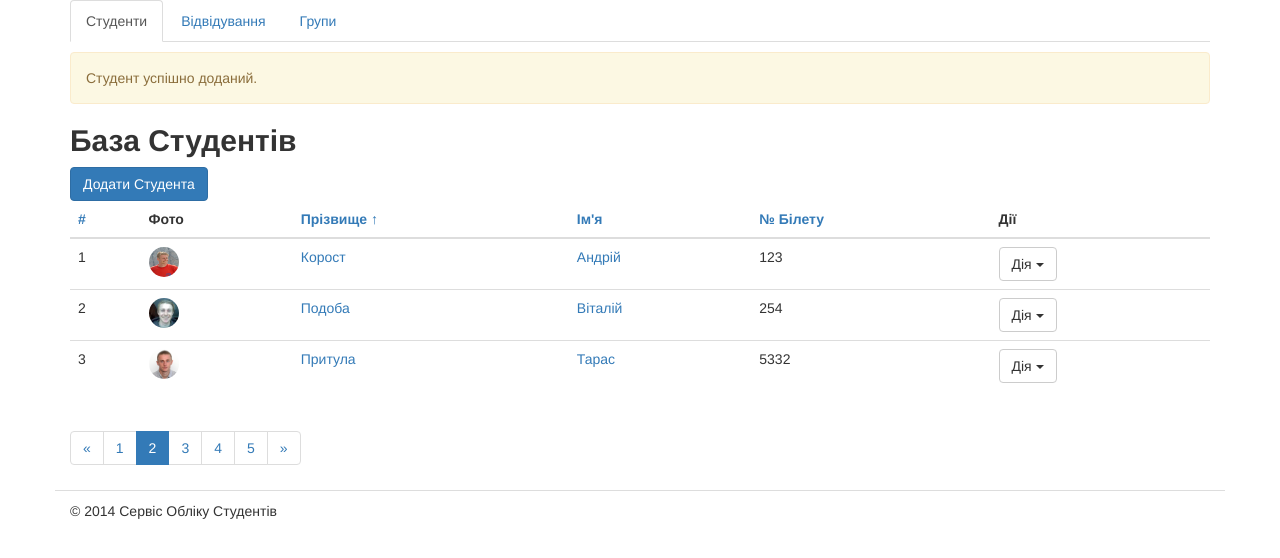
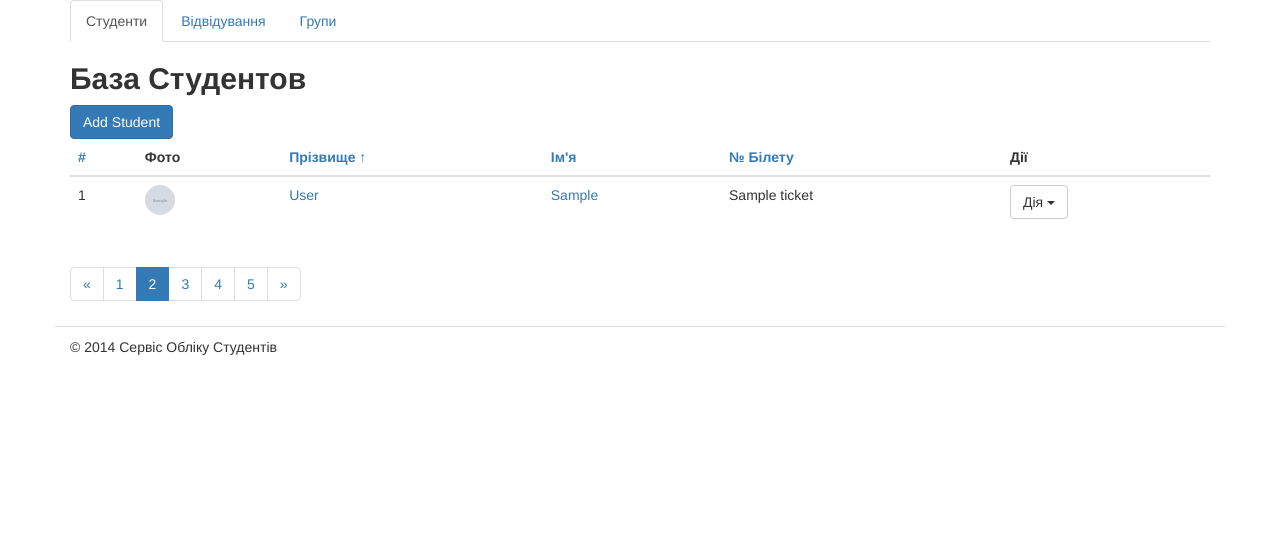
Before and after one commit to Alexanader/Studentsdb, a Django app: template students/templates/students/students_list.html in a window 1280 px wide. Shown: the part 70-628 px from the top of the page. Run offline with Django 3.2, Linux system fonts and the light colour scheme; the template is opened without the code that fills it: most values are stand-ins (such as "Sample title", 1, 10 or a date in 2020); grey boxes marked "Sample" are stand-in pictures; some libraries are stand-ins or nearby versions.

Commit message:
Add base.html and dynamics URLs

```diff
--- /dev/null
+++ b/students/templates/students/base.html
@@ -0,0 +1,82 @@
+{% load static from staticfiles%}
+
+
+<!DOCTYPE html>
+<html lang="uk">
+<head>
+  <meta charset="UTF-8"/>
+  <title>Сервіс Обліку Студентів - {% block meta_title%}{% endblock meta_title%}</title>
+  <meta name="description" value="Система Обліку Студентів Навчального Закладу" />
+  <meta name="viewport" content="width=device-width, initial-scale=1">
+
+  <link rel="stylesheet"
+        href="https://cdn.jsdelivr.net/bootstrap/3.3.0/css/bootstrap.min.css">
+  <link rel="stylesheet"
+        href="{% static "css/main.css" %}">
+
+  {% block extra_css %}{% endblock extra_css %}
+</head>
+<body>
+
+  <!-- Start Container -->
+  <div class="container">
+
+    <!-- Start Header -->
+    <div class="row" id="header">
+      <div class="col-xs-8">
+        <h1>Сервіс Обліку Студентів</h1>
+      </div>
+      <div class="col-xs-4" id="group-selector">
+        <strong>Група:</strong>
+        <select>
+          <option value="">Усі Студенти</option>
+          <option value="">Мтм-21, Віталій Подоба</option>
+          <option value="">Мтм-22, Андрій Петров</option>
+        </select>
+      </div>
+    </div>
+    <!-- End Header -->
+
+    <!-- Start subheader -->
+    <div class="row" id="sub-header">
+      <div class="col-xs-12">
+        <ul class="nav nav-tabs" role="tablist">
+          <li role="presentation" class="active"><a href= {% url "home"%}>Студенти</a></li>
+          <li role="presentation"><a href="/juornal">Відвідування</a></li>
+          <li role="presentation"><a href={% url "groups"%}>Групи</a></li>
+        </ul>
+      </div>
+    </div>
+    <!-- End subheader -->
+
+    <!-- Start Content Columns -->
+    <div class="row" id="content-columns">
+      <div class="col-xs-12" id="content-column">
+        {% comment "Not used alert so far" %}
+        <div class="alert alert-warning" role="alert">Status Update! </div>
+        {% endcomment %}
+        <h2>{% block title %} {% endblock title %}</h2>
+        {% block content %} {% endblock content %}
+
+
+      </div>
+    </div>
+    <!-- End Content Columns -->
+
+    <!-- Start Footer -->
+    <div class="row" id="footer">
+      <div class="col-xs-12">
+        &copy; 2014 Сервіс Обліку Студентів
+      </div>
+    </div>
+    <!-- End Footer -->
+
+  </div>
+  <!-- End Container -->
+
+  <!-- Javascripts Inclusion -->
+  <script src="http://ajax.googleapis.com/ajax/libs/jquery/2.1.1/jquery.min.js"></script>
+  <script src="https://cdn.jsdelivr.net/bootstrap/3.3.0/js/bootstrap.min.js"></script>
+  {% block extra_js %}{% endblock extra_js %}
+</body>
+</html>
--- a/students/templates/students/students_list.html
+++ b/students/templates/students/students_list.html
@@ -1,57 +1,13 @@
-<!DOCTYPE html>
-<html lang="uk">
-<head>
-  <meta charset="UTF-8"/>
-  <title>Сервіс Обліку Студентів</title>
-  <meta name="description" value="Система Обліку Студентів Навчального Закладу" />
-  <meta name="viewport" content="width=device-width, initial-scale=1">
+{% extends "students/base.html" %}
 
-  <link rel="stylesheet"
-        href="https://cdn.jsdelivr.net/bootstrap/3.3.0/css/bootstrap.min.css">
-  <link rel="stylesheet"
-        href="/static/css/main.css">
-</head>
-<body>
+{% load static from staticfiles%}
 
-  <!-- Start Container -->
-  <div class="container">
+{% block meta_title %} Студенты {% endblock meta_title %}
 
-    <!-- Start Header -->
-    <div class="row" id="header">
-      <div class="col-xs-8">
-        <h1>Сервіс Обліку Студентів</h1>
-      </div>
-      <div class="col-xs-4" id="group-selector">
-        <strong>Група:</strong>
-        <select>
-          <option value="">Усі Студенти</option>
-          <option value="">Мтм-21, Віталій Подоба</option>
-          <option value="">Мтм-22, Андрій Петров</option>
-        </select>
-      </div>
-    </div>
-    <!-- End Header -->
+{% block title %} База Студентов {% endblock title %}
 
-    <!-- Start subheader -->
-    <div class="row" id="sub-header">
-      <div class="col-xs-12">
-        <ul class="nav nav-tabs" role="tablist">
-          <li role="presentation" class="active"><a href= {% url "home"%}>Студенти</a></li>
-          <li role="presentation"><a href="/juornal">Відвідування</a></li>
-          <li role="presentation"><a href={% url "groups"%}>Групи</a></li>
-        </ul>
-      </div>
-    </div>
-    <!-- End subheader -->
-
-    <!-- Start Content Columns -->
-    <div class="row" id="content-columns">
-      <div class="col-xs-12" id="content-column">
-
-        <div class="alert alert-warning" role="alert">Студент успішно доданий.</div>
-
-        <h2>База Студентів</h2>
-        <a href = {%url "students_add" %} class="btn btn-primary">Додати Студента</a>
+{% block content %}
+<a href = "{% url "students_add" %}" class="btn btn-primary"> Add Student </a>
 
         <!-- Start Students Listing -->
         <table class="table">
@@ -66,12 +22,13 @@
             </tr>
           </thead>
           <tbody>
+          {% for student in students %}
             <tr>
-              <td>1</td>
-              <td><img class="img-circle" src="/static/img/podoba3.jpg" height="30" width="30" /></td>
-              <td><a href= {% url "students_edit" 123 %}>Корост</a></td>
-              <td><a href={% url "students_edit" 123 %}>Андрій</a></td>
-              <td>123</td>
+              <td>{{ forloop.counter }}</td>
+              <td><img class="img-circle" src="{% static student.image %}" height="30" width="30" /></td>
+              <td><a href= {% url "students_edit" student.id%}">{{ student.last_name}}</a></td>
+              <td><a href={% url "students_edit" student.id %}>{{student.first_name}}</a></td>
+              <td>{{student.ticket}}</td>
               <td>
                 <div class="btn-group">
                   <button type="button" class="btn btn-default dropdown-toggle"
@@ -79,53 +36,14 @@
                     <span class="caret"></span>
                   </button>
                   <ul class="dropdown-menu" role="menu">
-                    <li><a href={% url "students_edit" 123 %}>Редагувати</a></li>
+                    <li><a href={% url "students_edit" student.id %}>Редагувати</a></li>
                     <li><a href="/journal/1">Відвідування</a></li>
-                    <li><a href={% url "students_delete" 123 %}>Видалити</a></li>
+                    <li><a href={% url "students_delete" student.id %}>Видалити</a></li>
                   </ul>
                 </div>
               </td>
             </tr>
-            <tr>
-              <td>2</td>
-              <td><img class="img-circle" src="/static/img/me.jpeg" height="30" width="30" /></td>
-              <td><a href={% url "students_edit" 254 %}>Подоба</a></td>
-              <td><a href={% url "students_edit" 254 %}>Віталій</a></td>
-              <td>254</td>
-              <td>
-                <div class="btn-group">
-                  <button type="button" class="btn btn-default dropdown-toggle"
-                          data-toggle="dropdown">Дія
-                    <span class="caret"></span>
-                  </button>
-                  <ul class="dropdown-menu" role="menu">
-                    <li><a href={% url "students_edit" 254 %}>Редагувати</a></li>
-                    <li><a href="/juornal/2">Відвідування</a></li>
-                    <li><a href={% url "students_delete" 254 %}>Видалити</a></li>
-                  </ul>
-                </div>
-              </td>
-            </tr>
-            <tr>
-              <td>3</td>
-              <td><img class="img-circle" src="/static/img/piv.png" height="30" width="30" /></td>
-              <td><a href={% url "students_edit" 5332 %}>Притула</a></td>
-              <td><a href={% url "students_edit" 5332 %}>Тарас</a></td>
-              <td>5332</td>
-              <td>
-                <div class="btn-group">
-                  <button type="button" class="btn btn-default dropdown-toggle"
-                          data-toggle="dropdown">Дія
-                    <span class="caret"></span>
-                  </button>
-                  <ul class="dropdown-menu" role="menu">
-                    <li><a href={% url "students_edit" 5332 %}>Редагувати</a></li>
-                    <li><a href="/journal/3">Відвідування</a></li>
-                    <li><a href={% url "students_delete" 5332 %}>Видалити</a></li>
-                  </ul>
-                </div>
-              </td>
-            </tr>
+          {% endfor %}
           </tbody>
         </table>
         <!-- End Students Listing -->
@@ -142,23 +60,4 @@
           </ul>
         </nav>
 
-      </div>
-    </div>
-    <!-- End Content Columns -->
-
-    <!-- Start Footer -->
-    <div class="row" id="footer">
-      <div class="col-xs-12">
-        &copy; 2014 Сервіс Обліку Студентів
-      </div>
-    </div>
-    <!-- End Footer -->
-
-  </div>
-  <!-- End Container -->
-
-  <!-- Javascripts Inclusion -->
-  <script src="http://ajax.googleapis.com/ajax/libs/jquery/2.1.1/jquery.min.js"></script>
-  <script src="https://cdn.jsdelivr.net/bootstrap/3.3.0/js/bootstrap.min.js"></script>
-</body>
-</html>
+{% endblock content %}
--- a/studentsdb/settings.py
+++ b/studentsdb/settings.py
@@ -37,7 +37,7 @@ INSTALLED_APPS = [
     'django.contrib.sessions',
     'django.contrib.messages',
     'django.contrib.staticfiles',
-    'students'
+    'students',
 ]
 
 MIDDLEWARE = [
```
Also changed, not shown: students/views.py (+38 -3 lines), 2 other files.
